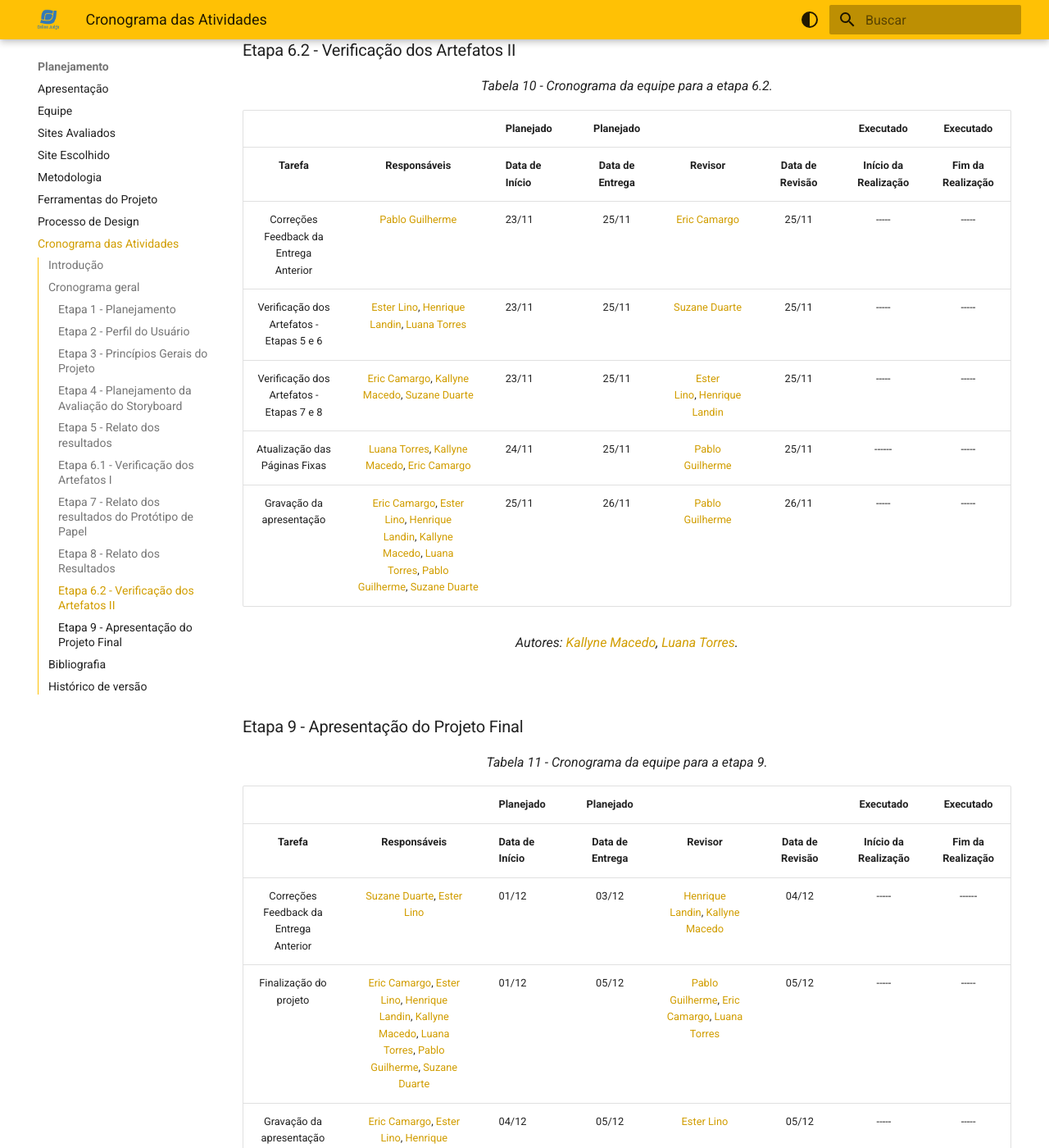
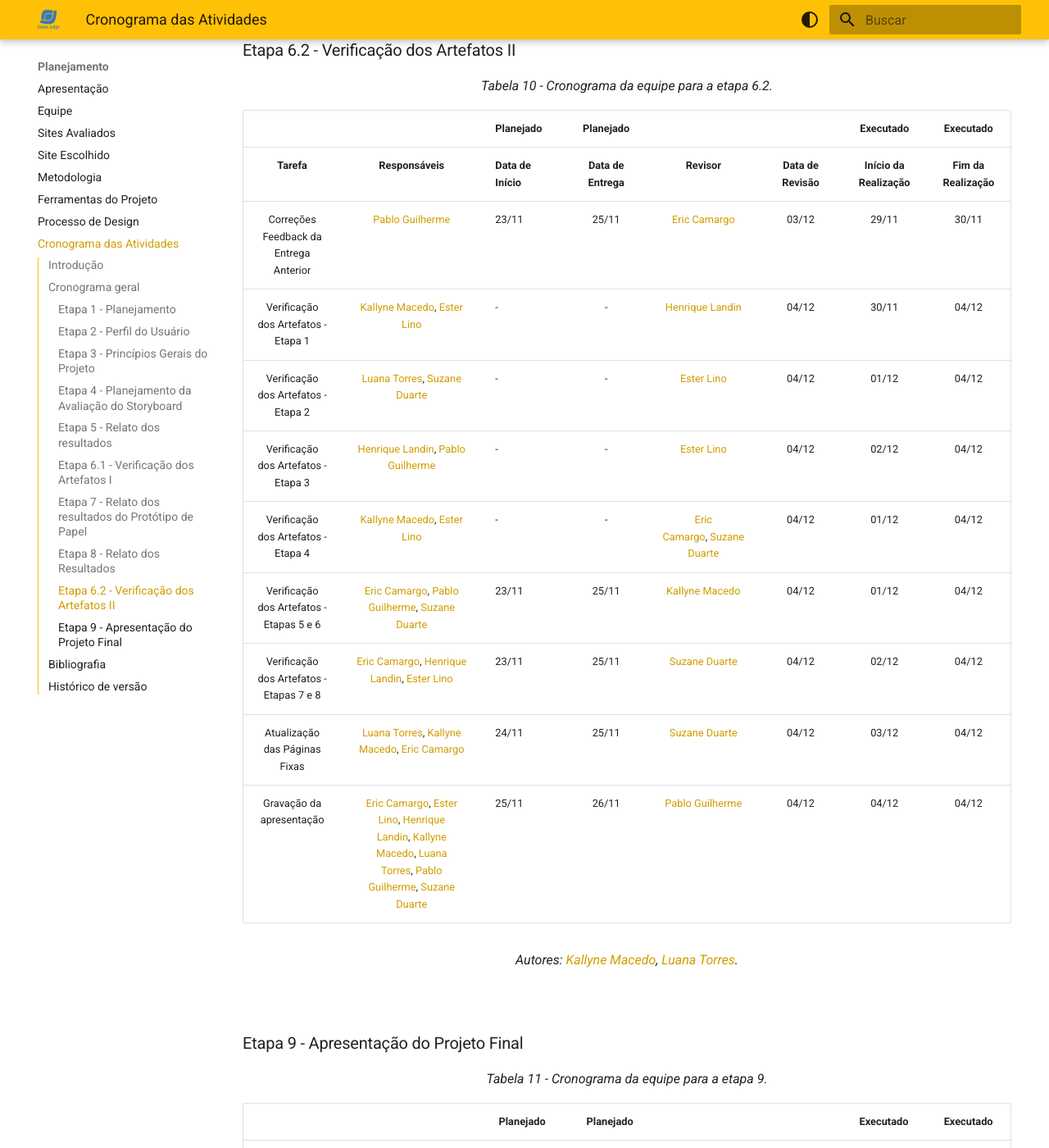
Before and after one commit to Interacao-Humano-Computador/2023.2-OnlineJudge, an MkDocs documentation site: the page built from docs/primeira-entrega/cronograma-atividades.md, in a window 1280 px wide and 1400 px high, scrolled down 10357 px. Shown: the whole window at 82% size. Built offline with MkDocs 1.6.1 and Material for MkDocs 9.7.7, drawn with Linux system fonts in a browser that asks for light colours; some of the changed text lies outside the part shown.

Commit message:
cronograma e apresentacao

```diff
--- a/docs/primeira-entrega/cronograma-atividades.md
+++ b/docs/primeira-entrega/cronograma-atividades.md
@@ -170,14 +170,18 @@
 
 <figcaption align="center">Tabela 10 - Cronograma da equipe para a etapa 6.2.</figcaption>
 
-|                                            |                                                                                                                                                                                                                                                                                                                                    | Planejado                 |         Planejado         |                                                                                            |                            |             Executado             |           Executado           |
-| :----------------------------------------: | :---------------------------------------------------------------------------------------------------------------------------------------------------------------------------------------------------------------------------------------------------------------------------------------------------------------------------------: | ------------------------- | :-----------------------: | :-----------------------------------------------------------------------------------------: | :------------------------: | :-------------------------------: | :---------------------------: |
-|              **Tarefa**              |                                                                                                                                                       **Responsáveis**                                                                                                                                                       | **Data de Início** | **Data de Entrega** |                                      **Revisor**                                      | **Data de Revisão** | **Início da Realização** | **Fim da Realização** |
-|  Correções Feedback da Entrega Anterior  |                                                                                                                                            [Pablo Guilherme](https://github.com/PabloGJBS)                                                                                                                                            | 23/11                     |           25/11           |                          [Eric Camargo](https://github.com/ericcs10)                          |           25/11           |               -----               |             -----             |
-| Verificação dos Artefatos - Etapas 5 e 6 |                                                                                             [Ester Lino](https://github.com/esteerlino), [Henrique Landin](https://github.com/henriqtorresl), [Luana Torres](https://github.com/luanatorress)                                                                                             | 23/11                     |           25/11           |                        [Suzane Duarte](https://github.com/suzaneduarte)                        |           25/11           |               -----               |             -----             |
-| Verificação dos Artefatos - Etapas 7 e 8 |                                                                                               [Eric Camargo](https://github.com/ericcs10), [Kallyne Macedo](https://github.com/kalipassos), [Suzane Duarte](https://github.com/suzaneduarte)                                                                                               | 23/11                     |           25/11           | [Ester Lino](https://github.com/esteerlino), [Henrique Landin](https://github.com/henriqtorresl) |           25/11           |               -----               |             -----             |
-|      Atualização das Páginas Fixas      |                                                                                                [Luana Torres](https://github.com/luanatorress), [Kallyne Macedo](https://github.com/kalipassos), [Eric Camargo](https://github.com/ericcs10)                                                                                                | 24/11                     |           25/11           |                        [Pablo Guilherme](https://github.com/PabloGJBS)                        |           25/11           |              ------              |             -----             |
-|        Gravação da apresentação        | [Eric Camargo](https://github.com/ericcs10), [Ester Lino](https://github.com/esteerlino), [Henrique Landin](https://github.com/henriqtorresl), [Kallyne Macedo](https://github.com/kalipassos), [Luana Torres](https://github.com/luanatorress), [Pablo Guilherme](https://github.com/PabloGJBS), [Suzane Duarte](https://github.com/suzaneduarte) | 25/11                     |           26/11           |                        [Pablo Guilherme](https://github.com/PabloGJBS)                        |           26/11           |               -----               |             -----             |
+|                                            |                                                                                                                                                                                                                                                                                                                                    | Planejado                 |         Planejado         |                                                                                          |                            |             Executado             |           Executado           |
+| :----------------------------------------: | :---------------------------------------------------------------------------------------------------------------------------------------------------------------------------------------------------------------------------------------------------------------------------------------------------------------------------------: | ------------------------- | :-----------------------: | :--------------------------------------------------------------------------------------: | :------------------------: | :-------------------------------: | :---------------------------: |
+|              **Tarefa**              |                                                                                                                                                       **Responsáveis**                                                                                                                                                       | **Data de Início** | **Data de Entrega** |                                    **Revisor**                                    | **Data de Revisão** | **Início da Realização** | **Fim da Realização** |
+|  Correções Feedback da Entrega Anterior  |                                                                                                                                            [Pablo Guilherme](https://github.com/PabloGJBS)                                                                                                                                            | 23/11                     |           25/11           |                         [Eric Camargo](https://github.com/ericcs10)                         |           03/12           |               29/11               |             30/11             |
+|   Verificação dos Artefatos - Etapa 1   |                                                                                                                       [Kallyne Macedo](https://github.com/kalipassos), [Ester Lino](https://github.com/esteerlino)                                                                                                                       | -                         |             -             |                     [Henrique Landin](https://github.com/henriqtorresl)                     |           04/12           |               30/11               |             04/12             |
+|   Verificação dos Artefatos - Etapa 2   |                                                                                                                    [Luana Torres](https://github.com/luanatorress), [Suzane Duarte](https://github.com/suzaneduarte)                                                                                                                    | -                         |             -             |                         [Ester Lino](https://github.com/esteerlino)                         |           04/12           |               01/12               |             04/12             |
+|   Verificação dos Artefatos - Etapa 3   |                                                                                                                   [Henrique Landin](https://github.com/henriqtorresl), [Pablo Guilherme](https://github.com/PabloGJBS)                                                                                                                   | -                         |             -             |                         [Ester Lino](https://github.com/esteerlino)                         |           04/12           |               02/12               |             04/12             |
+|   Verificação dos Artefatos - Etapa 4   |                                                                                                                       [Kallyne Macedo](https://github.com/kalipassos), [Ester Lino](https://github.com/esteerlino)                                                                                                                       | -                         |             -             | [Eric Camargo](https://github.com/ericcs10), [Suzane Duarte](https://github.com/suzaneduarte) |           04/12           |               01/12               |             04/12             |
+| Verificação dos Artefatos - Etapas 5 e 6 |                                                                                               [Eric Camargo](https://github.com/ericcs10), [Pablo Guilherme](https://github.com/PabloGJBS), [Suzane Duarte](https://github.com/suzaneduarte)                                                                                               | 23/11                     |           25/11           |                       [Kallyne Macedo](https://github.com/kalipassos)                       |           04/12           |               01/12               |             04/12             |
+| Verificação dos Artefatos - Etapas 7 e 8 |                                                                                               [Eric Camargo](https://github.com/ericcs10), [Henrique Landin](https://github.com/henriqtorresl), [Ester Lino](https://github.com/esteerlino)                                                                                               | 23/11                     |           25/11           |                      [Suzane Duarte](https://github.com/suzaneduarte)                      |           04/12           |               02/12               |             04/12             |
+|      Atualização das Páginas Fixas      |                                                                                                [Luana Torres](https://github.com/luanatorress), [Kallyne Macedo](https://github.com/kalipassos), [Eric Camargo](https://github.com/ericcs10)                                                                                                | 24/11                     |           25/11           |                      [Suzane Duarte](https://github.com/suzaneduarte)                      |           04/12           |               03/12               |             04/12             |
+|        Gravação da apresentação        | [Eric Camargo](https://github.com/ericcs10), [Ester Lino](https://github.com/esteerlino), [Henrique Landin](https://github.com/henriqtorresl), [Kallyne Macedo](https://github.com/kalipassos), [Luana Torres](https://github.com/luanatorress), [Pablo Guilherme](https://github.com/PabloGJBS), [Suzane Duarte](https://github.com/suzaneduarte) | 25/11                     |           26/11           |                       [Pablo Guilherme](https://github.com/PabloGJBS)                       |           04/12           |               04/12               |             04/12             |
 
 <figcaption align="center">Autores: <a href="https://github.com/kalipassos">Kallyne Macedo</a>, <a href="https://github.com/luanatorress">Luana Torres</a>.</figcaption><br>
 
@@ -188,9 +192,9 @@
 |                                          |                                                                                                                                                                                                                                                                                                                                    | Planejado                 |         Planejado         |                                                                                                                                      |                            |             Executado             |           Executado           |
 | :--------------------------------------: | :---------------------------------------------------------------------------------------------------------------------------------------------------------------------------------------------------------------------------------------------------------------------------------------------------------------------------------: | ------------------------- | :-----------------------: | :-----------------------------------------------------------------------------------------------------------------------------------: | :------------------------: | :-------------------------------: | :---------------------------: |
 |             **Tarefa**             |                                                                                                                                                       **Responsáveis**                                                                                                                                                       | **Data de Início** | **Data de Entrega** |                                                           **Revisor**                                                           | **Data de Revisão** | **Início da Realização** | **Fim da Realização** |
-| Correções Feedback da Entrega Anterior |                                                                                                                      [Suzane Duarte](https://github.com/suzaneduarte), [Ester Lino](https://github.com/esteerlino)                                                                                                                      | 01/12                     |           03/12           |                    [Henrique Landin](https://github.com/henriqtorresl), [Kallyne Macedo](https://github.com/kalipassos)                    |           04/12           |               -----               |            ------            |
-|         Finalização do projeto         | [Eric Camargo](https://github.com/ericcs10), [Ester Lino](https://github.com/esteerlino), [Henrique Landin](https://github.com/henriqtorresl), [Kallyne Macedo](https://github.com/kalipassos), [Luana Torres](https://github.com/luanatorress), [Pablo Guilherme](https://github.com/PabloGJBS), [Suzane Duarte](https://github.com/suzaneduarte) | 01/12                     |           05/12           | [Pablo Guilherme](https://github.com/PabloGJBS), [Eric Camargo](https://github.com/ericcs10), [Luana Torres](https://github.com/luanatorress) |           05/12           |               -----               |             -----             |
-|       Gravação da apresentação       | [Eric Camargo](https://github.com/ericcs10), [Ester Lino](https://github.com/esteerlino), [Henrique Landin](https://github.com/henriqtorresl), [Kallyne Macedo](https://github.com/kalipassos), [Luana Torres](https://github.com/luanatorress), [Pablo Guilherme](https://github.com/PabloGJBS), [Suzane Duarte](https://github.com/suzaneduarte) | 04/12                     |           05/12           |                                               [Ester Lino](https://github.com/esteerlino)                                               |           05/12           |               -----               |             -----             |
+| Correções Feedback da Entrega Anterior |                                                                                                                      [Suzane Duarte](https://github.com/suzaneduarte), [Ester Lino](https://github.com/esteerlino)                                                                                                                      | 01/12                     |           03/12           |                    [Henrique Landin](https://github.com/henriqtorresl), [Kallyne Macedo](https://github.com/kalipassos)                    |           04/12           |               03/12               |             04/12             |
+|         Finalização do projeto         | [Eric Camargo](https://github.com/ericcs10), [Ester Lino](https://github.com/esteerlino), [Henrique Landin](https://github.com/henriqtorresl), [Kallyne Macedo](https://github.com/kalipassos), [Luana Torres](https://github.com/luanatorress), [Pablo Guilherme](https://github.com/PabloGJBS), [Suzane Duarte](https://github.com/suzaneduarte) | 01/12                     |           05/12           | [Pablo Guilherme](https://github.com/PabloGJBS), [Eric Camargo](https://github.com/ericcs10), [Luana Torres](https://github.com/luanatorress) |           05/12           |               04/12               |             06/12             |
+|       Gravação da apresentação       | [Eric Camargo](https://github.com/ericcs10), [Ester Lino](https://github.com/esteerlino), [Henrique Landin](https://github.com/henriqtorresl), [Kallyne Macedo](https://github.com/kalipassos), [Luana Torres](https://github.com/luanatorress), [Pablo Guilherme](https://github.com/PabloGJBS), [Suzane Duarte](https://github.com/suzaneduarte) | 04/12                     |           05/12           |                                               [Ester Lino](https://github.com/esteerlino)                                               |           06/12           |               06/12               |             06/12             |
 
 <figcaption align="center">Autores: <a href="https://github.com/kalipassos">Kallyne Macedo</a>, <a href="https://github.com/luanatorress">Luana Torres</a>.</figcaption><br><br>
 
@@ -215,3 +219,4 @@
 |   1.8   | 15/11/2023 |            Correções de forma e de revisores            |                        [Kallyne Macedo](https://github.com/kalipassos)                        | [Suzane Duarte](https://github.com/suzaneduarte) |
 |   1.9   | 22/11/2023 |  Alteração responsáveis e cronograma executado Etapa 7  |                        [Kallyne Macedo](https://github.com/kalipassos)                        | [Suzane Duarte](https://github.com/suzaneduarte) |
 |  1.10  | 29/11/2023 |  Alteração responsáveis e cronograma executado Etapa 8  |                        [Kallyne Macedo](https://github.com/kalipassos)                        | [Suzane Duarte](https://github.com/suzaneduarte) |
+|  1.11  | 06/12/2023 |                 Cronograma executado final                 |                        [Kallyne Macedo](https://github.com/kalipassos)                        | [Suzane Duarte](https://github.com/suzaneduarte) |
```
Also changed, not shown: docs/entrega-final/apresentacao.md (added, +11 -0 lines), docs/entrega-final/artefatos-criados.md (+1 -0 lines), docs/entrega-final/cronograma.md (+4 -5 lines), docs/quarta-entrega/nivel3/apresentacao.md (+4 -2 lines), 1 other file.
